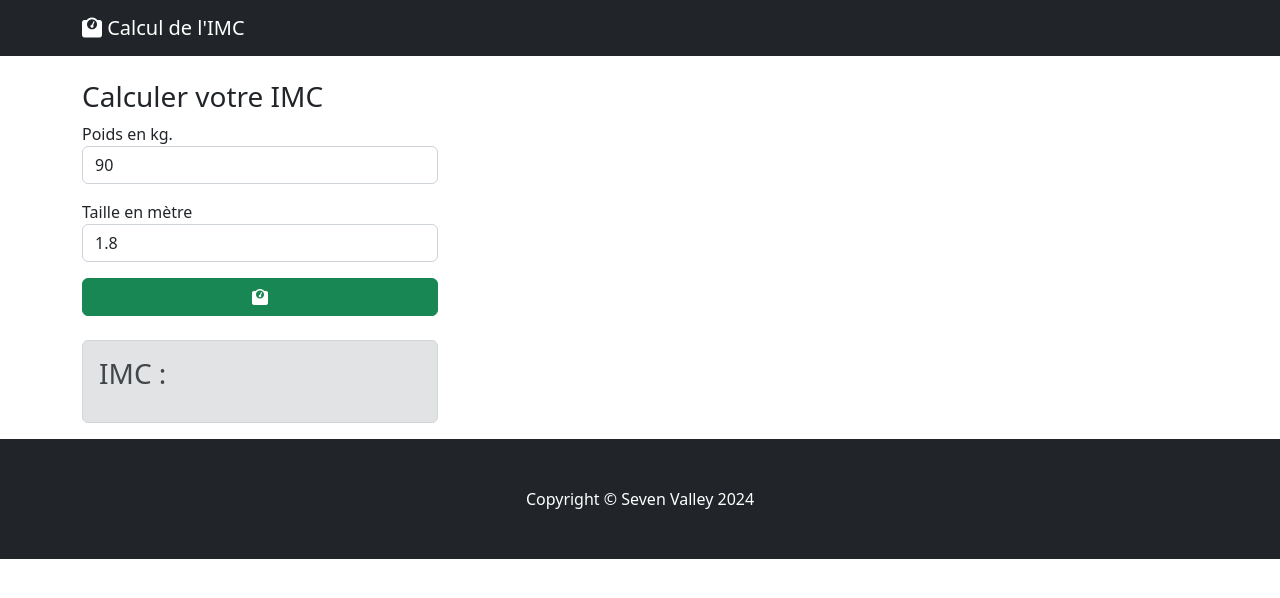
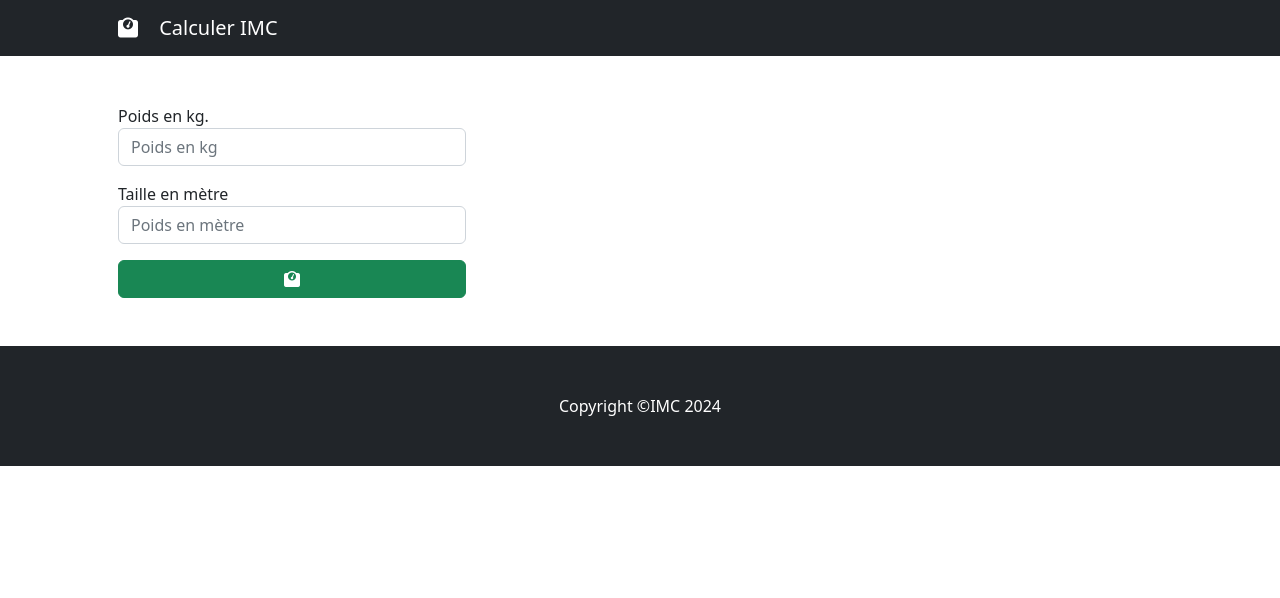
Before and after one commit to Goulteck/JS-Cours, a plain HTML site: page IMC.html in a window 1280 px wide. Drawn offline with nearby package versions, Linux system fonts and the light colour scheme.

Commit message:
Update IMC.html

```diff
--- a/IMC.html
+++ b/IMC.html
@@ -4,7 +4,12 @@
     <meta charset="UTF-8" />
     <meta http-equiv="X-UA-Compatible" content="IE=edge" />
     <meta name="viewport" content="width=device-width, initial-scale=1.0" />
-    <title>Calcul de l'IMC</title>
+    <link
+      href="https://cdn.jsdelivr.net/npm/bootstrap@5.2.3/dist/css/bootstrap.min.css"
+      rel="stylesheet"
+      integrity="sha384-rbsA2VBKQhggwzxH7pPCaAqO46MgnOM80zW1RWuH61DGLwZJEdK2Kadq2F9CUG65"
+      crossorigin="anonymous"
+    />
     <link
       rel="stylesheet"
       href="https://cdnjs.cloudflare.com/ajax/libs/font-awesome/6.4.0/css/all.min.css"
@@ -12,67 +17,49 @@
       crossorigin="anonymous"
       referrerpolicy="no-referrer"
     />
-    <link
-      href="https://cdn.jsdelivr.net/npm/bootstrap@5.2.3/dist/css/bootstrap.min.css"
-      rel="stylesheet"
-      integrity="sha384-rbsA2VBKQhggwzxH7pPCaAqO46MgnOM80zW1RWuH61DGLwZJEdK2Kadq2F9CUG65"
-      crossorigin="anonymous"
-    />
     <link rel=icon
     href=https://cdn.jsdelivr.net/npm/@fortawesome/fontawesome-free@6/svgs/solid/weight-scale.svg>
+
+    <title>Calculer Votre IMC</title>
   </head>
-  <style>
-    .bg-gris {
-      background-color: #ccc;
-    }
-  </style>
   <body>
+    <!-- Responsive navbar-->
     <nav class="navbar navbar-expand-lg navbar-dark bg-dark">
-      <div class="container">
-        <a class="navbar-brand" href="#">
-          <i class="fa-solid fa-weight-scale"></i>
-          Calcul de l'IMC</a
+      <div class="container px-5">
+        <a class="navbar-brand" href="#!"
+          ><i class="fa-solid fa-weight-scale me-3"></i> Calculer IMC</a
         >
       </div>
     </nav>
-    <div class="container">
-      <div class="row">
-        <div class="col-4 pt-4">
-          <h1 class="h3">Calculer votre IMC</h1>
+    <div class="container p-5">
+      <!-- col-4 : je prends 4 colonnes sur 12 -->
+      <div class="col-4">
         <label for="poids">Poids en kg.</label>
         <input
-            aria-label="Poids"
+          type="text"
           class="form-control"
-            value="90"
           id="poids"
-            placeholder="Poids en kg."
+          placeholder="Poids en kg "
         />
         <label for="taille" class="mt-3">Taille en mètre</label>
         <input
-            value="1.8"
+          type="text"
+          class="form-control"
           id="taille"
-            aria-label="Taille"
-            class="form-control"
-            placeholder="taille en m."
+          placeholder="Poids en mètre "
         />
-
-          <button class="btn btn-success mt-3 col-12" id="btnCalculer">
+        <button class="btn btn-success col-12 mt-3" id="btnCalculer">
           <i class="fa-solid fa-weight-scale"></i>
         </button>
-          <div class="alert alert-secondary mt-4" role="alert">
-            <h3>IMC : <span id="imc"></span></h3>
-            <p><span id="tranche"></span></p>
-          </div>
-        </div>
+
+        <div id="resultat"></div>
       </div>
     </div>
     <footer class="py-5 bg-dark">
       <div class="container px-4 px-lg-5">
-        <p class="m-0 text-center text-white">
-          Copyright &copy; Seven Valley 2024
-        </p>
+        <p class="m-0 text-center text-white">Copyright &copy;IMC 2024</p>
       </div>
     </footer>
-    <script src="tp1.js" defer></script>
+    <script src="tp2.js" defer></script>
   </body>
 </html>
```
Lines whose indentation alone changed are shown as unchanged.
